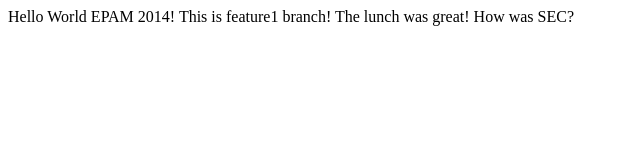
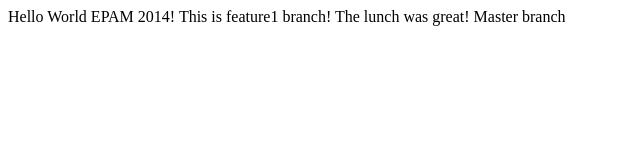
Before and after one commit to balazsgerendai/git-remote-self, a plain HTML site: page index.html in a window 1280 px wide. Shown: the full height of the page, 0-640 px from the left. Drawn offline with Linux system fonts and the light colour scheme.

Commit message:
Index.html master change

```diff
--- a/index.html
+++ b/index.html
@@ -5,6 +5,6 @@
 	<body>
 		Hello World EPAM 2014!
 		This is feature1 branch! The lunch was great!
-		How was SEC?
+		Master branch
 	</body>
 </html>
```
